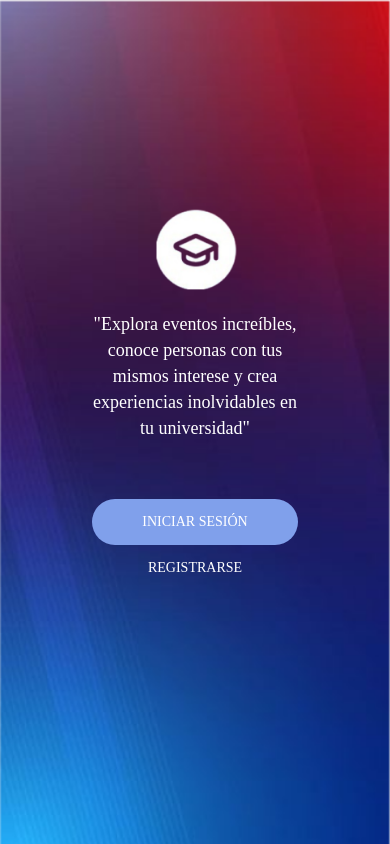
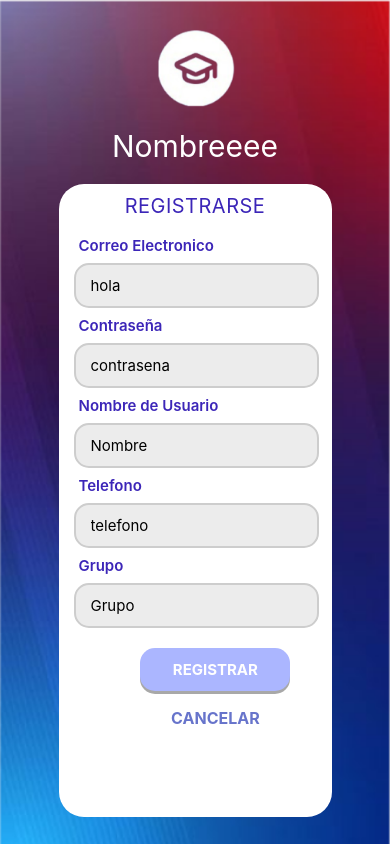
Before and after one commit to PerlitaSolve/PI-m-viles, a React Native app in the folder redsocial/: screen / in a window 390 px wide. Built offline with nearby package versions, Linux system fonts and the light colour scheme.

Commit message:
creacion de screen Registro

```diff
--- a/redsocial/App.js
+++ b/redsocial/App.js
@@ -1,10 +1,11 @@
 import { StatusBar } from 'expo-status-bar';
 import { StyleSheet, Text, View } from 'react-native';
 import Login from './screens/Login';
+import Registro from './screens/Registro';
 
 export default function App() {
   return (
-    <Login/>
+    <Registro/>
   );
 }
 
--- a/redsocial/package.json
+++ b/redsocial/package.json
@@ -9,10 +9,12 @@
     "web": "expo start --web"
   },
   "dependencies": {
-    "expo": "~54.0.23",
+    "expo": "^54.0.24",
     "expo-status-bar": "~3.0.8",
     "react": "19.1.0",
-    "react-native": "0.81.5"
+    "react-dom": "19.1.0",
+    "react-native": "0.81.5",
+    "react-native-web": "^0.21.0"
   },
   "private": true
 }
--- /dev/null
+++ b/redsocial/screens/Registro.js
@@ -0,0 +1,168 @@
+import { Text, StyleSheet, View,Image,ImageBackground,TextInput,Pressable} from 'react-native'
+import React, { Component } from 'react'
+
+export default function Registro() {
+
+    return (
+
+        <ImageBackground
+        source={require('../assets/Fondo1.png')}
+        style={styles.fondo}
+        >
+        <View style={styles.logo}>
+            <Image source={require('../assets/LogoPI.png')}
+             style={styles.logoima}/>
+             <Text style={styles.texto}>Nombreeee</Text>
+
+        </View>
+        <View style={styles.container}>
+            <View style={styles.interiorCont}>
+                <Text style={styles.titulotext}>REGISTRARSE</Text>
+            </View>
+            <View style={styles.cajaPrincipal}>
+                <Text style={styles.textoContainer}>Correo Electronico</Text>
+                <TextInput
+                style={styles.textInput}
+                placeholder='hola'
+                ></TextInput>
+               <Text style={styles.textoContainer}>Contraseña</Text>
+                <TextInput
+                style={styles.textInput}
+                placeholder='contrasena'
+                ></TextInput>
+                <Text style={styles.textoContainer}>Nombre de Usuario</Text>
+                <TextInput
+                style={styles.textInput}
+                placeholder='Nombre'
+                ></TextInput>
+               <Text style={styles.textoContainer}>Telefono</Text>
+                <TextInput
+                style={styles.textInput}
+                placeholder='telefono'
+                ></TextInput>
+               <Text style={styles.textoContainer}>Grupo</Text>
+                <TextInput
+                style={styles.textInput}
+                placeholder='Grupo'
+                ></TextInput>
+                <View>
+                    <Pressable style={styles.boton}>
+                        <Text style={styles.textoBoton}>REGISTRAR</Text>
+                    </Pressable>
+                    <Pressable style={styles.Cancelar}>
+                        <Text style={styles.textoCancelar}>CANCELAR</Text>
+                    </Pressable>
+                </View>
+            </View>
+
+        </View>
+
+        </ImageBackground>
+    )
+
+}
+
+const styles = StyleSheet.create({
+fondo:{
+    flex:1,
+    resizeMode:'cover',
+    justifyContent:'center',
+    alignItems:'center',
+    height:'100%',
+    width:'100%',
+},
+container:{
+    backgroundColor:'#ffffffff',
+    width:'70%',
+    height:'75%',
+    borderRadius:25,
+    alignContent:'center',
+    marginBottom:'35%',
+},
+logo:{
+    marginBottom:20,
+    marginTop: '30%',
+    justifyContent:'center',
+    alignItems:'center',
+},
+logoima:{
+    width:120,
+    height:120,
+    resizeMode:'contain',
+},
+texto:{
+    color:'white',
+    fontSize:30,
+},
+interiorCont:{
+    alignItems:'center',
+
+},
+titulotext:{
+    fontSize:20,
+    color:'#3c26b8ff',
+    //fontFamily:'Instrument Sans',
+    margin:10,
+    letterSpacing:0.5,
+},
+textoContainer:{
+    fontSize:15,
+   // fontFamily:'Instrument Sans',
+    color:'#3c26b8ff',
+    fontWeight:'600',
+    marginLeft:20,
+    marginTop:8,
+    marginBottom:8,
+},
+cajaPrincipal:{
+    textAlign:'left',
+},
+textInput:{
+    width:'90%',
+    height:45,
+    backgroundColor:'#ebebebf2',
+    borderRadius:15,
+    paddingHorizontal:15,
+    fontSize:15,
+    marginLeft:15,
+    borderWidth:2,
+    borderColor:'#cdcdcdff'
+},
+boton:{
+    backgroundColor:'#abb6ffff',
+    marginLeft:'30%',
+    paddingVertical:12,
+    width:150,
+    borderRadius:15,
+    elevation:5,
+    shadowColor:'#00000056',
+    shadowOffset:{
+        width:0,
+        height:3,
+    },
+    alignItems:'center',
+    justifyContent:'center',
+    marginTop:20,
+},
+textoBoton:{
+    color:'#ffffffff',
+    fontSize:15,
+    fontWeight:'bold',
+},
+Cancelar:{
+    backgroundColor:'#ffffffff',
+    marginLeft:'30%',
+    paddingVertical:12,
+    width:150,
+    borderRadius:15,
+    elevation:5,
+    alignItems:'center',
+    justifyContent:'center',
+    marginTop:5,
+},
+textoCancelar:{
+    color:'#6774cbff',
+    fontSize:16,
+    fontWeight:'bold',
+},
+})
```
Also changed, not shown: 1 other file (tests, documents, lock files or other folders).
